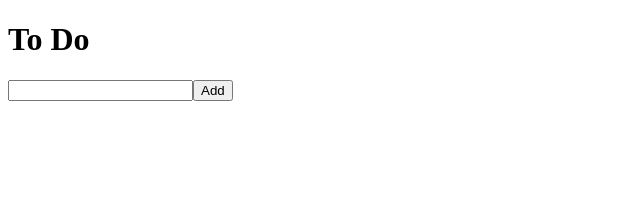
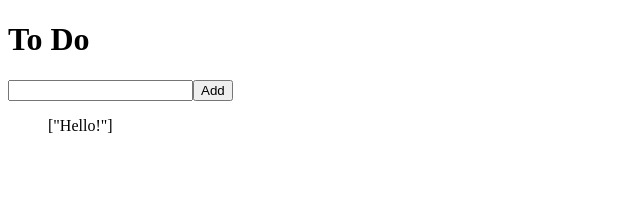
Before and after one commit to caste77an/Vanilla-React-Redux, a React (Create React App) app: page /#/ in a window 1280 px wide. Shown: the top 207 px of the page, without its empty margins (0-640 px from the left). Built offline with nearby package versions, Linux system fonts and the light colour scheme.

Commit message:
#3.2 mapStateToProps

```diff
--- a/src/routes/Home.js
+++ b/src/routes/Home.js
@@ -1,7 +1,8 @@
 import React from "react";
 import { useState } from "react";
+import { connect } from "react-redux";
 
-function Home() {
+function Home({ toDos }) {
   const [text, setText] = useState("");
   function onChange(e) {
     setText(e.target.value);
@@ -17,9 +18,13 @@
         <input type="text" value={text} onChange={onChange} />
         <button>Add</button>
       </form>
-      <ul></ul>
+      <ul>{JSON.stringify(toDos)}</ul>
     </>
   );
 }
 
-export default Home;
+function mapStateToProps(state) {
+  return { toDos: state };
+}
+
+export default connect(mapStateToProps)(Home);
--- a/src/store.js
+++ b/src/store.js
@@ -17,7 +17,7 @@
   };
 };
 
-const reducer = (state = [], action) => {
+const reducer = (state = ["Hello!"], action) => {
   switch (action.type) {
     case ADD:
       return [{ text: action.text, id: Date.now() }, ...state];
```
